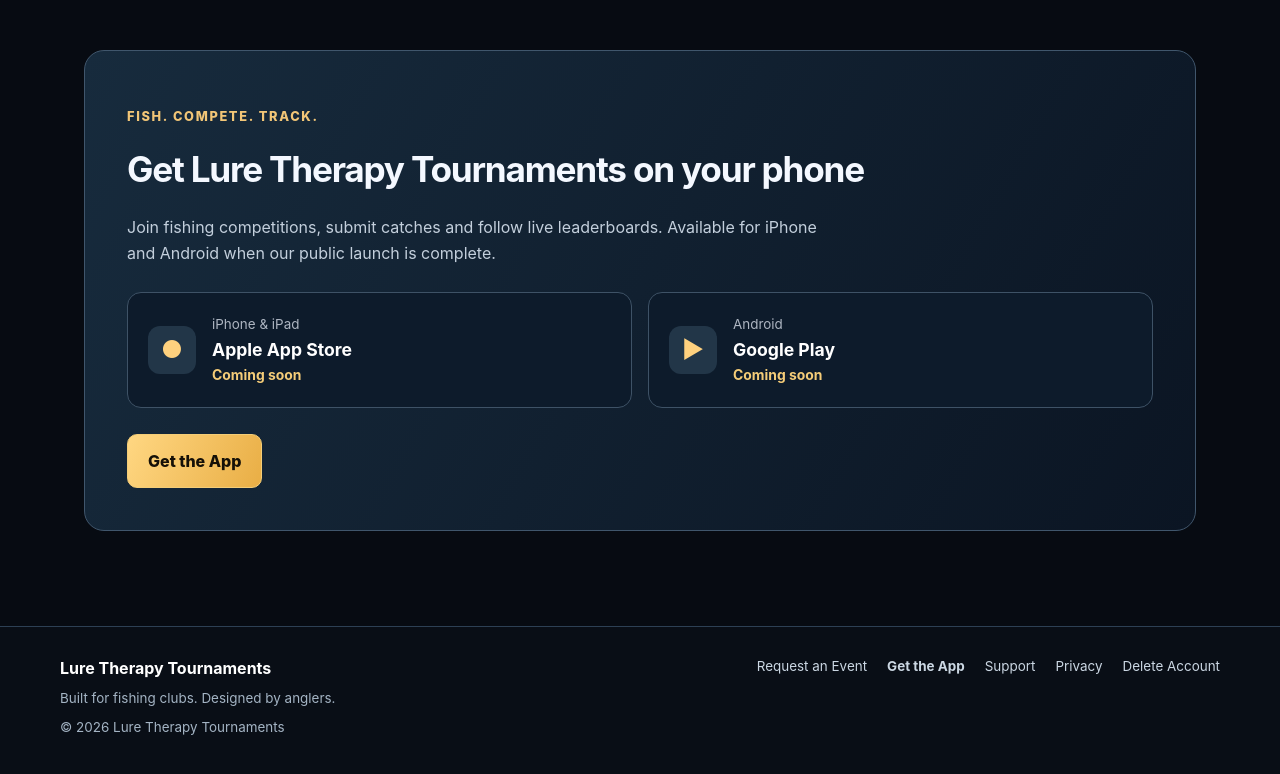
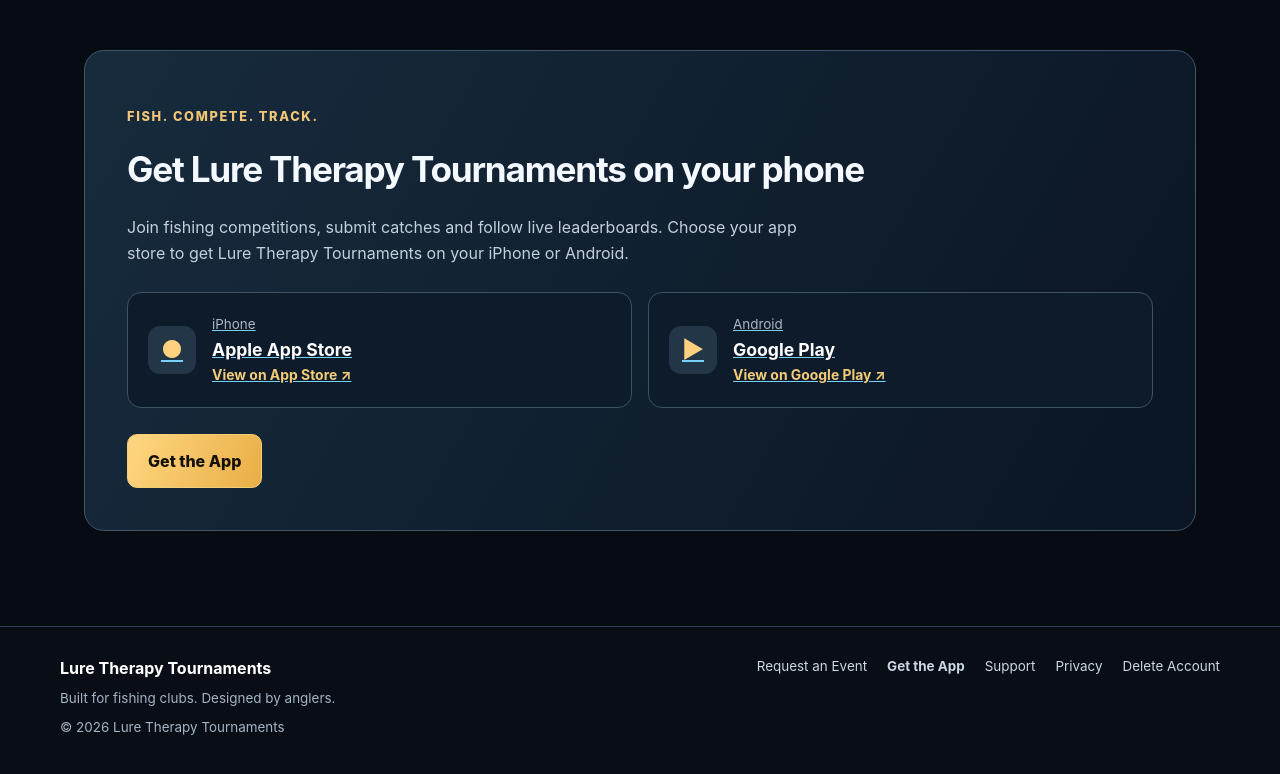
Before and after one commit to Psytops/lure-therapy-website, a plain HTML site: page host-an-event/index.html in a window 1280 px wide. Shown: the part 2967-3741 px from the top of the page. Drawn offline with Linux system fonts and the light colour scheme.

Commit message:
Link official app-store downloads on host-an-event/index.html

```diff
--- a/host-an-event/index.html
+++ b/host-an-event/index.html
@@ -163,16 +163,16 @@
   <section id="download" class="download-section" aria-labelledby="download-heading">
     <p class="download-eyebrow">Fish. Compete. Track.</p>
     <h2 id="download-heading">Get Lure Therapy Tournaments on your phone</h2>
-    <p>Join fishing competitions, submit catches and follow live leaderboards. Available for iPhone and Android when our public launch is complete.</p>
+    <p>Join fishing competitions, submit catches and follow live leaderboards. Choose your app store to get Lure Therapy Tournaments on your iPhone or Android.</p>
     <div class="store-grid" aria-label="App store availability">
-      <div class="store-option">
+      <a class="store-option" href="https://apps.apple.com/au/app/lure-therapy-tournaments/id6826769015" target="_blank" rel="noopener noreferrer" aria-label="Download Lure Therapy Tournaments for iPhone from the Apple App Store">
         <span class="store-icon" aria-hidden="true">●</span>
-        <div><span class="store-kicker">iPhone &amp; iPad</span><strong>Apple App Store</strong><span class="store-status">Coming soon</span></div>
-      </div>
-      <div class="store-option">
+        <div><span class="store-kicker">iPhone</span><strong>Apple App Store</strong><span class="store-status">View on App Store ↗</span></div>
+      </a>
+      <a class="store-option" href="https://play.google.com/store/apps/details?id=com.matp86.fishingapp" target="_blank" rel="noopener noreferrer" aria-label="Open Lure Therapy Tournaments on Google Play for Android">
         <span class="store-icon" aria-hidden="true">▶</span>
-        <div><span class="store-kicker">Android</span><strong>Google Play</strong><span class="store-status">Coming soon</span></div>
-      </div>
+        <div><span class="store-kicker">Android</span><strong>Google Play</strong><span class="store-status">View on Google Play ↗</span></div>
+      </a>
     </div>
     <div class="actions"><a class="button" href="/download/">Get the App</a></div>
   </section>
```
